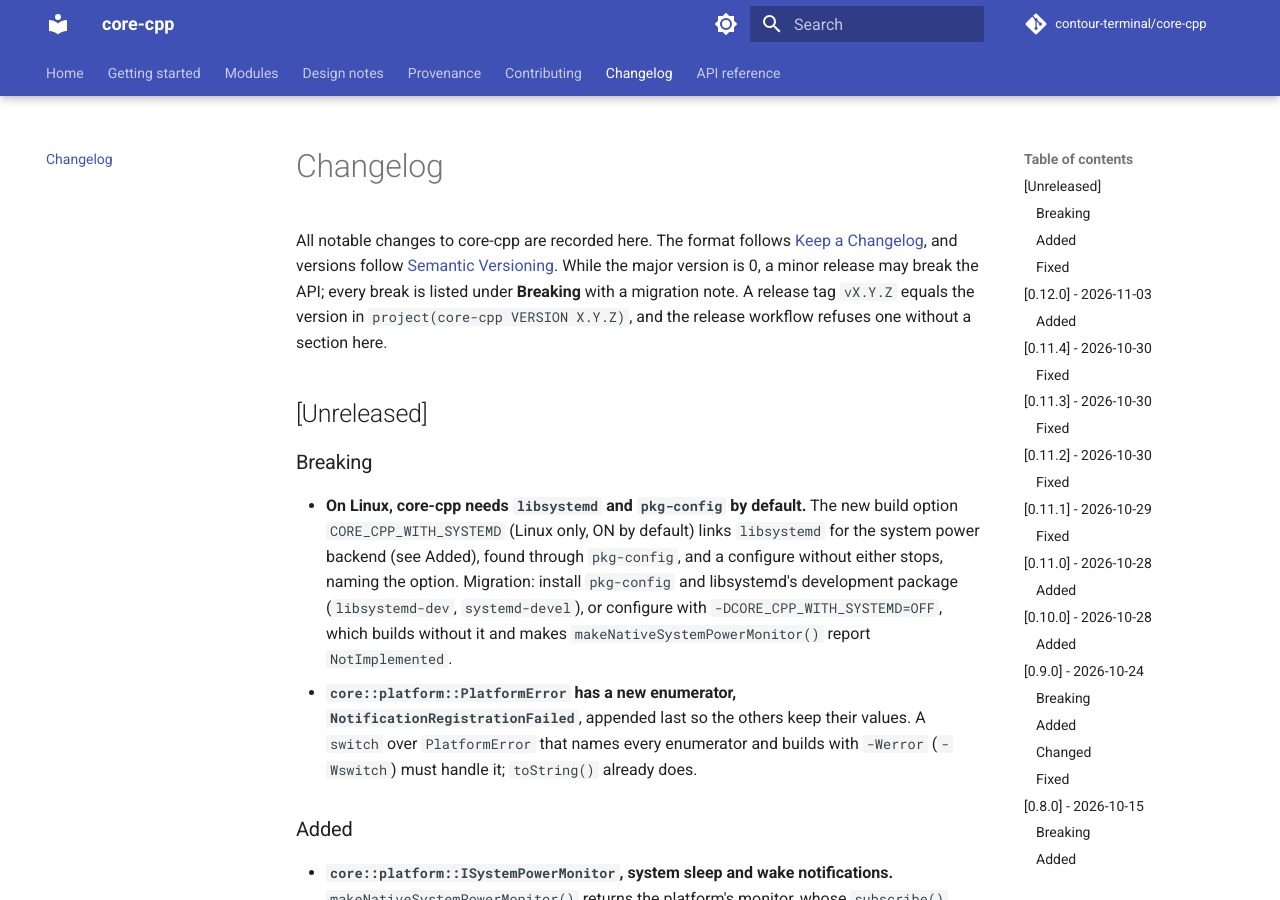
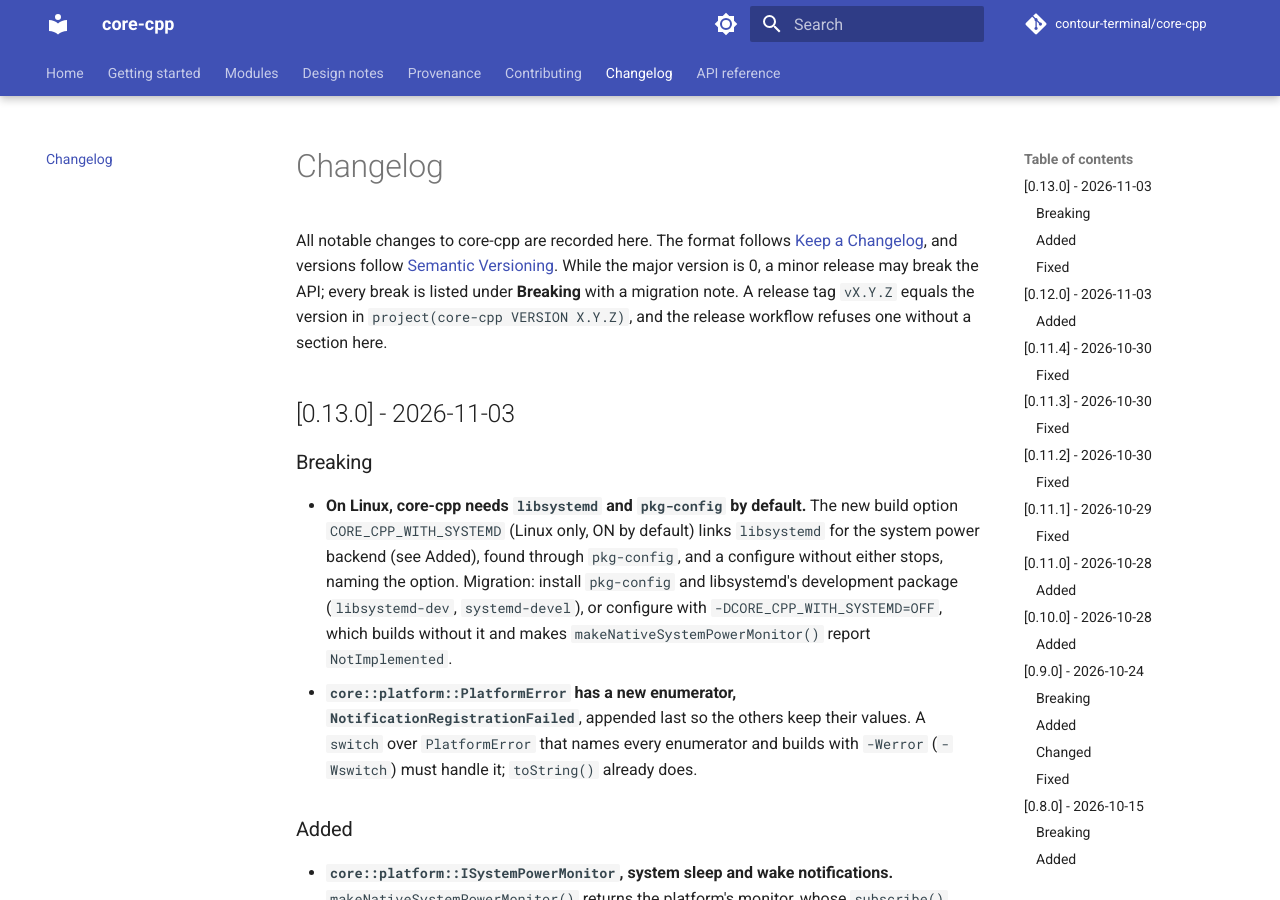
Before and after one commit to contour-terminal/core-cpp, an MkDocs documentation site: the page built from docs/changelog.md, in a window 1280 px wide and 900 px high. Built offline with MkDocs 1.6.1 and Material for MkDocs 9.7.7, drawn with Linux system fonts in a browser that asks for light colours; comment, search, counter and statistics services are not loaded.

Commit message:
Release 0.13.0
Signed-off-by: Christian Parpart <christian@parpart.family>

````diff
--- a/CHANGELOG.md
+++ b/CHANGELOG.md
@@ -7,7 +7,7 @@
 release tag `vX.Y.Z` equals the version in `project(core-cpp VERSION X.Y.Z)`, and the release
 workflow refuses one without a section here.
 
-## [Unreleased]
+## [0.13.0] - 2026-11-03
 
 ### Breaking
 
--- a/CMakeLists.txt
+++ b/CMakeLists.txt
@@ -3,7 +3,7 @@
 
 # The version literal is the source of truth; a release tag must equal it.
 project(core-cpp
-    VERSION 0.12.0
+    VERSION 0.13.0
     DESCRIPTION "Shared C++23 foundation libraries of the Contour Terminal projects"
     HOMEPAGE_URL "https://github.com/contour-terminal/core-cpp"
     LANGUAGES CXX)
--- a/docs/getting-started/cpm.md
+++ b/docs/getting-started/cpm.md
@@ -9,7 +9,7 @@
 CPMAddPackage(
     NAME core-cpp
     GITHUB_REPOSITORY contour-terminal/core-cpp
-    GIT_TAG v0.12.0
+    GIT_TAG v0.13.0
     SYSTEM YES              # core-cpp headers never trip your -Werror
     EXCLUDE_FROM_ALL YES    # build only what you link
     OPTIONS "CORE_CPP_WITH_TUI ON" "CORE_CPP_WITH_TLS OFF")
--- a/docs/getting-started/install.md
+++ b/docs/getting-started/install.md
@@ -67,7 +67,7 @@
 ```
 
 ```cmake
-CPMAddPackage(NAME core-cpp GITHUB_REPOSITORY contour-terminal/core-cpp GIT_TAG v0.12.0
+CPMAddPackage(NAME core-cpp GITHUB_REPOSITORY contour-terminal/core-cpp GIT_TAG v0.13.0
               OPTIONS "CORE_CPP_INSTALL ON")
 ```
 
````
Also changed, not shown: README.md (+2 -2 lines).
